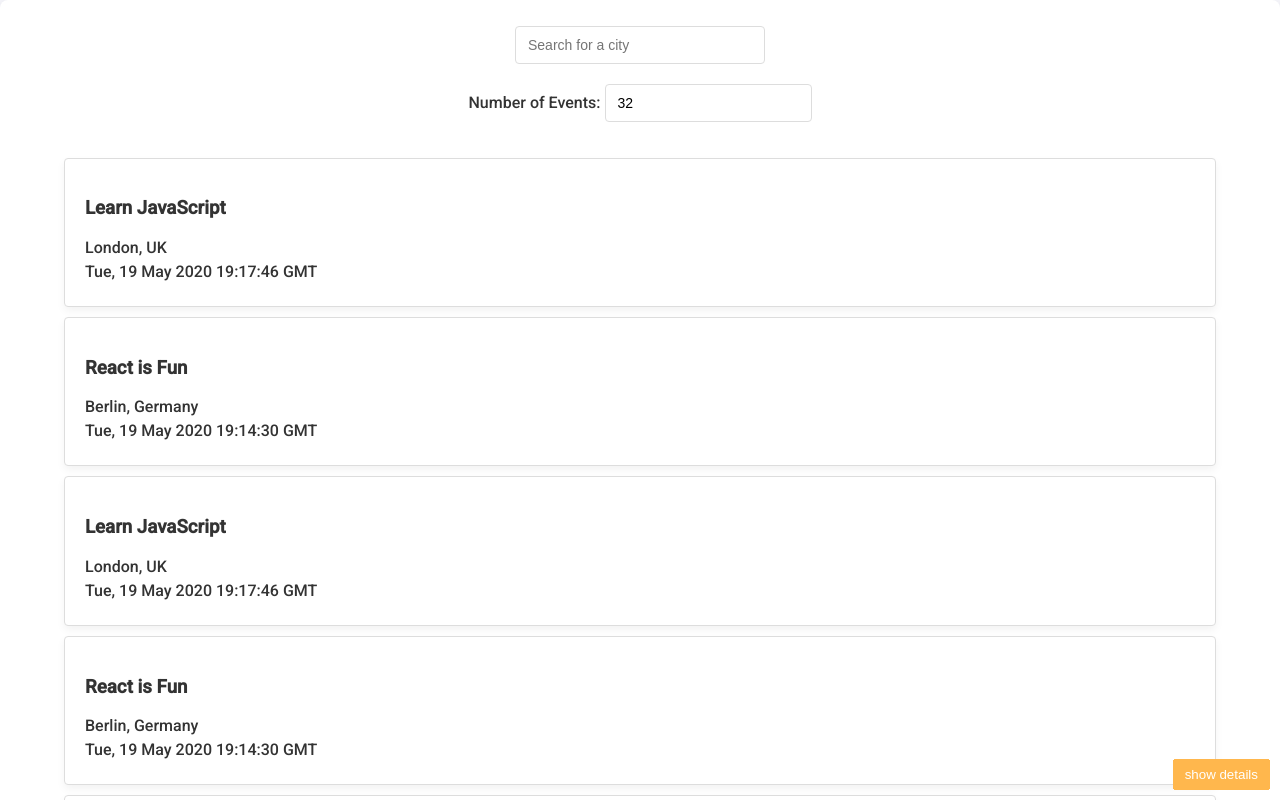
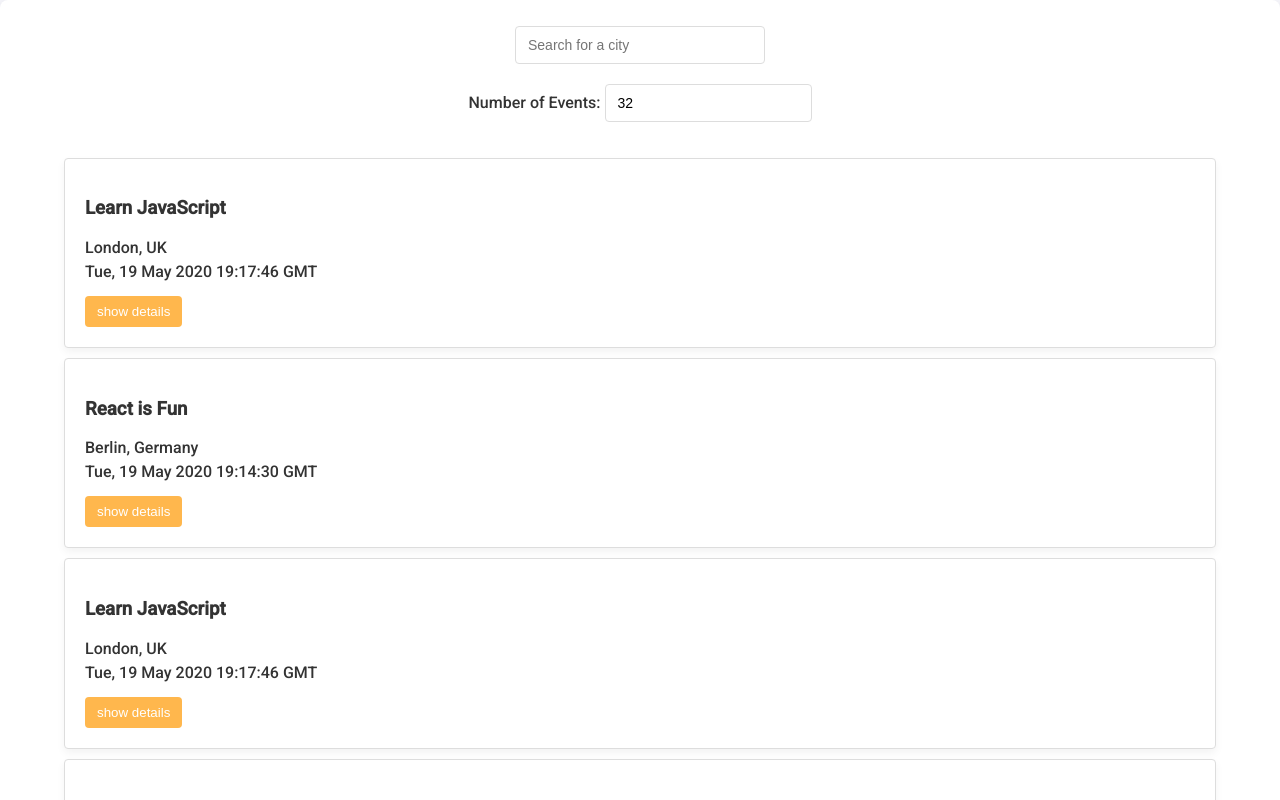
Before and after one commit to saragrosser/Meet, a React (Create React App) app: page / in a window 1280 px wide. Shown: the top 800 px of the page. Built offline with nearby package versions, Linux system fonts and the light colour scheme.

Commit message:
Css modifications

```diff
--- a/src/App.css
+++ b/src/App.css
@@ -98,6 +98,7 @@ input[type="number"]:focus {
   background: #fff;
   box-shadow: 0 4px 8px rgba(0, 0, 0, 0.05);
   transition: box-shadow 0.3s;
+  position: relative;
 }
 
 .event:hover {
@@ -105,9 +106,7 @@ input[type="number"]:focus {
 }
 
 .details-btn {
-  position: absolute;
-  right: 10px;
-  bottom: 10px;
+  display: inline-block;
   padding: 8px 12px;
   border-radius: 4px;
   outline: none;
@@ -116,6 +115,7 @@ input[type="number"]:focus {
   color: #fff;
   border: none;
   transition: background-color 0.3s;
+  margin-top: 10px;
 }
 
 .details-btn:hover {
```
